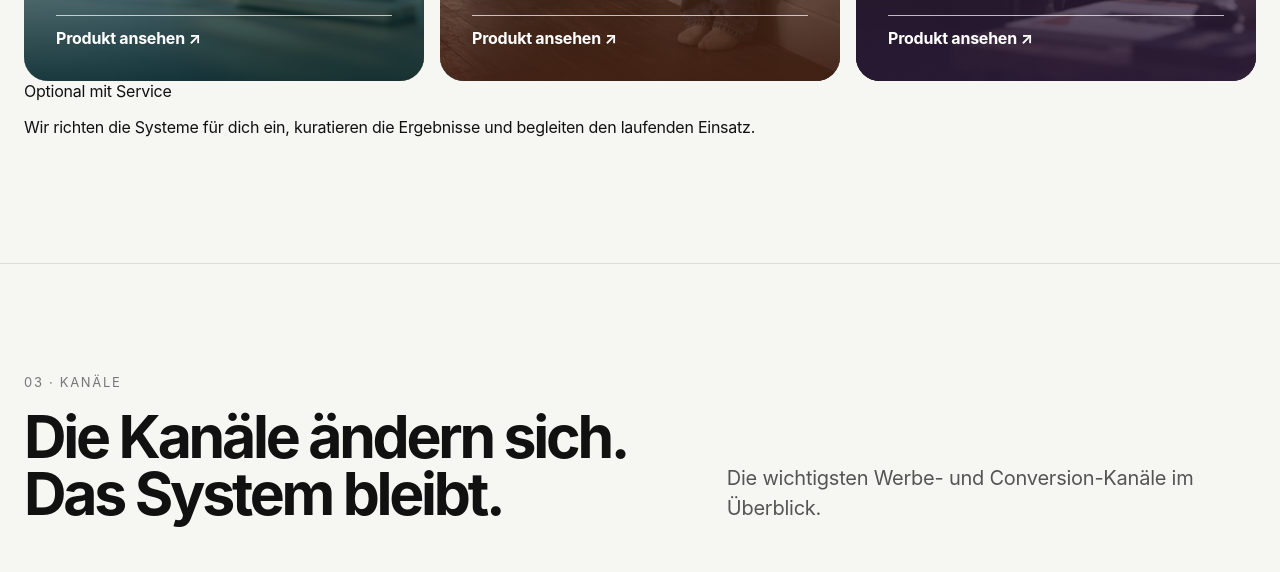
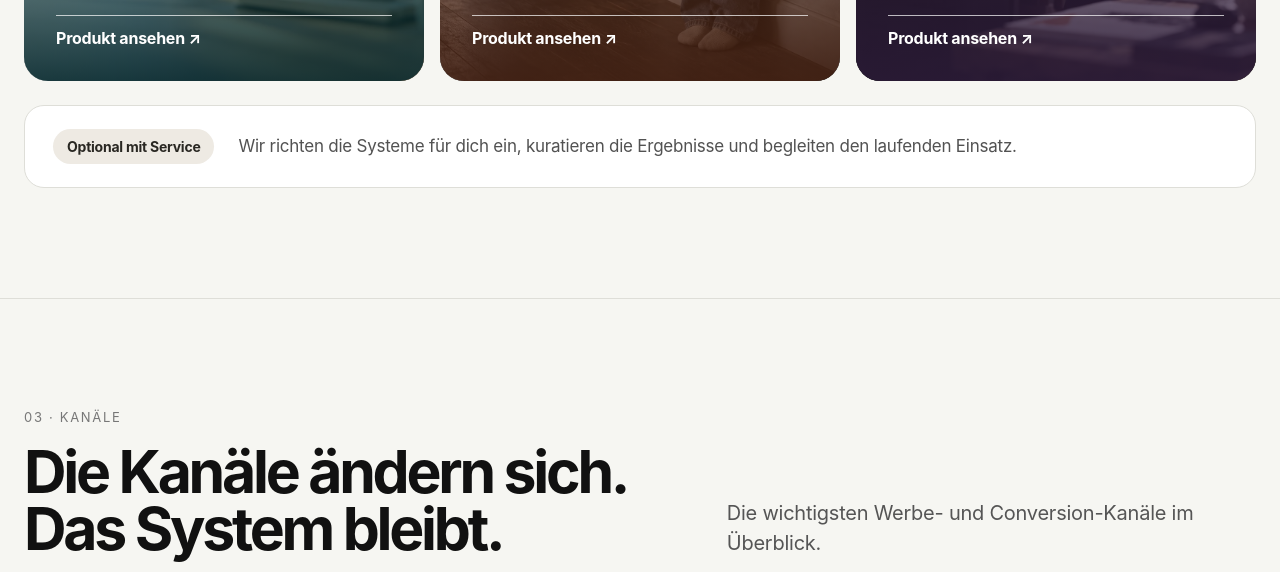
Before and after one commit to heidewitzkagmbh/heidewitzka, a plain HTML site: page index.html in a window 1280 px wide. Shown: the part 4031-4603 px from the top of the page. Drawn offline with Linux system fonts and the light colour scheme.

Commit message:
Clarify optional service for AI products

```diff
--- a/styles.css
+++ b/styles.css
@@ -114,3 +114,7 @@ input,textarea{width:100%;padding:15px 16px;border:1px solid #cfcfc9;border-radi
 .brand-ico.brand-pair svg{width:17px;height:17px}
 @media(max-width:900px){.product-tile{min-height:480px}}
 @media(max-width:520px){.product-tile{min-height:430px}}
+.product-service{display:flex;align-items:center;gap:24px;margin-top:24px;padding:23px 28px;border:1px solid var(--line);border-radius:20px;background:#fff}
+.product-service-label{flex:none;display:inline-flex;align-items:center;padding:9px 14px;border-radius:999px;background:#eeeae3;color:#292722;font-size:14px;font-weight:700}
+.product-service p{margin:0;color:#525252;font-size:17px;line-height:1.45}
+@media(max-width:650px){.product-service{align-items:flex-start;flex-direction:column;gap:12px;padding:22px}}
```
